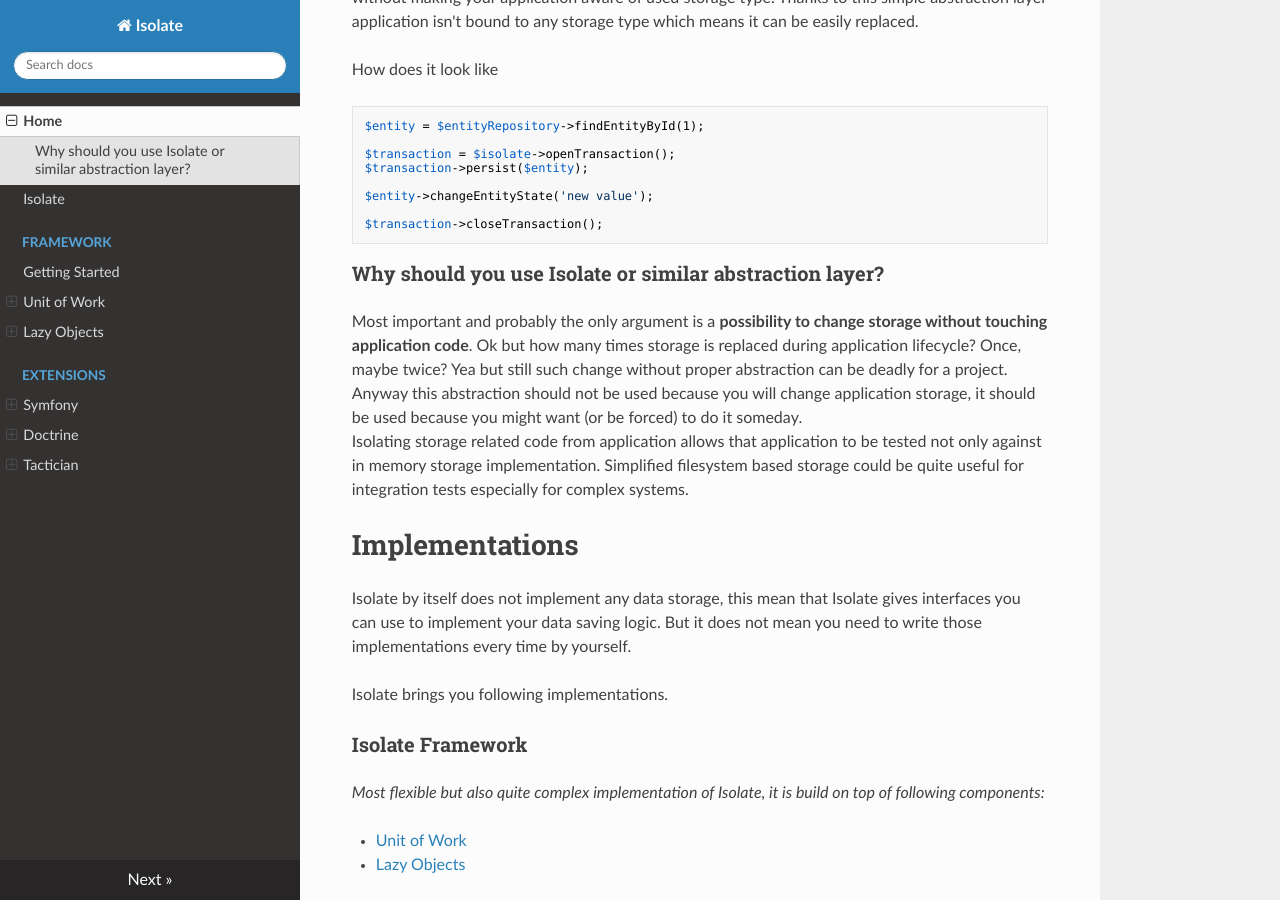
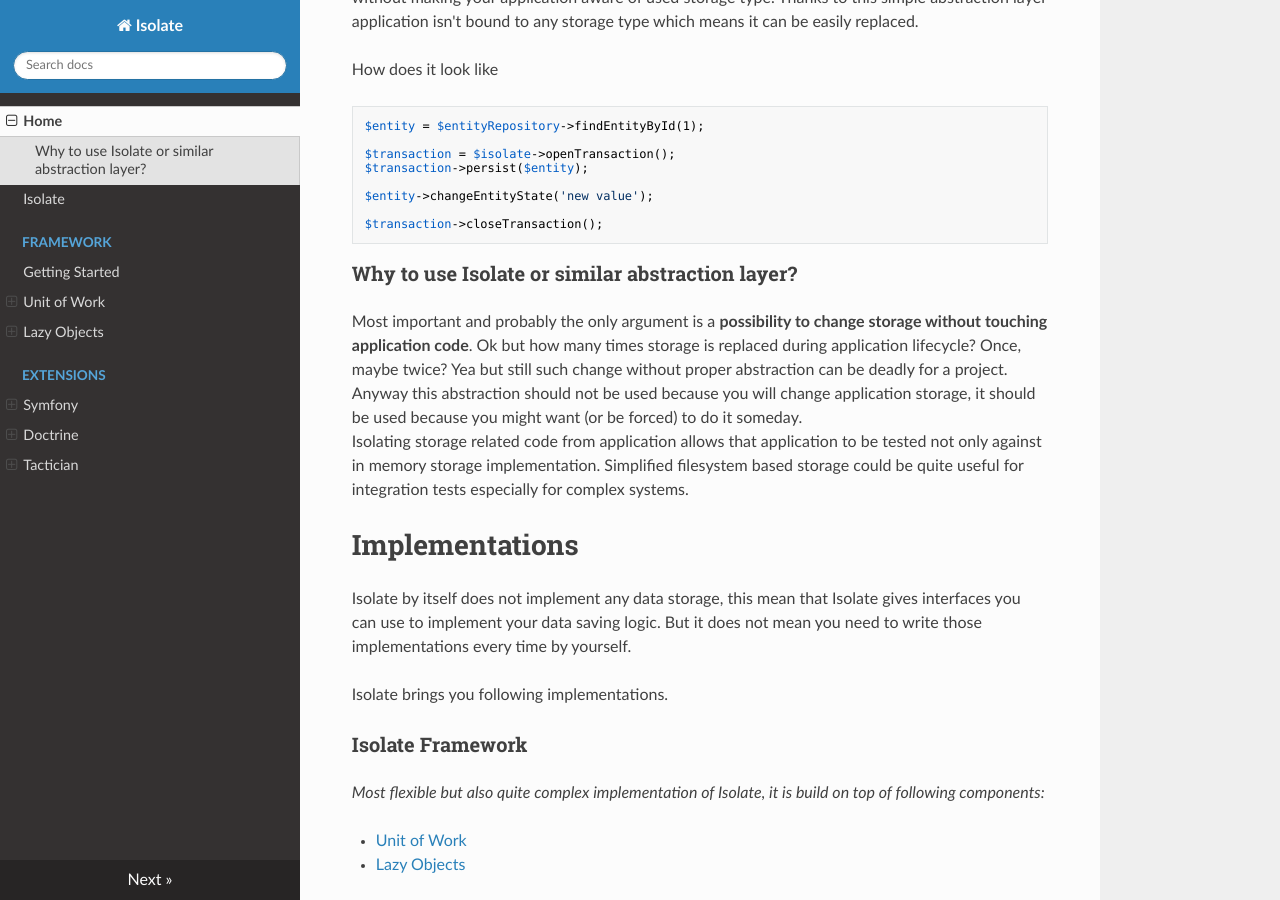
Before and after one commit to isolate-org/documentation, an MkDocs documentation site: the page built from docs/index.md, in a window 1280 px wide and 900 px high, scrolled down 502 px. Built offline with MkDocs 1.6.1, drawn with Linux system fonts in a browser that asks for light colours; nearby versions of some CDN libraries; old or Windows-style settings are respelled for this version of MkDocs.

Commit message:
Fixed why to use header

````diff
--- a/docs/index.md
+++ b/docs/index.md
@@ -20,7 +20,7 @@ $entity->changeEntityState('new value');
 $transaction->closeTransaction();
 ```
 
-### Why should you use Isolate or similar abstraction layer?
+### Why to use Isolate or similar abstraction layer?
 
 Most important and probably the only argument is a **possibility to change storage without touching
 application code**. Ok but how many times storage is replaced during application lifecycle? Once, maybe twice?
````
